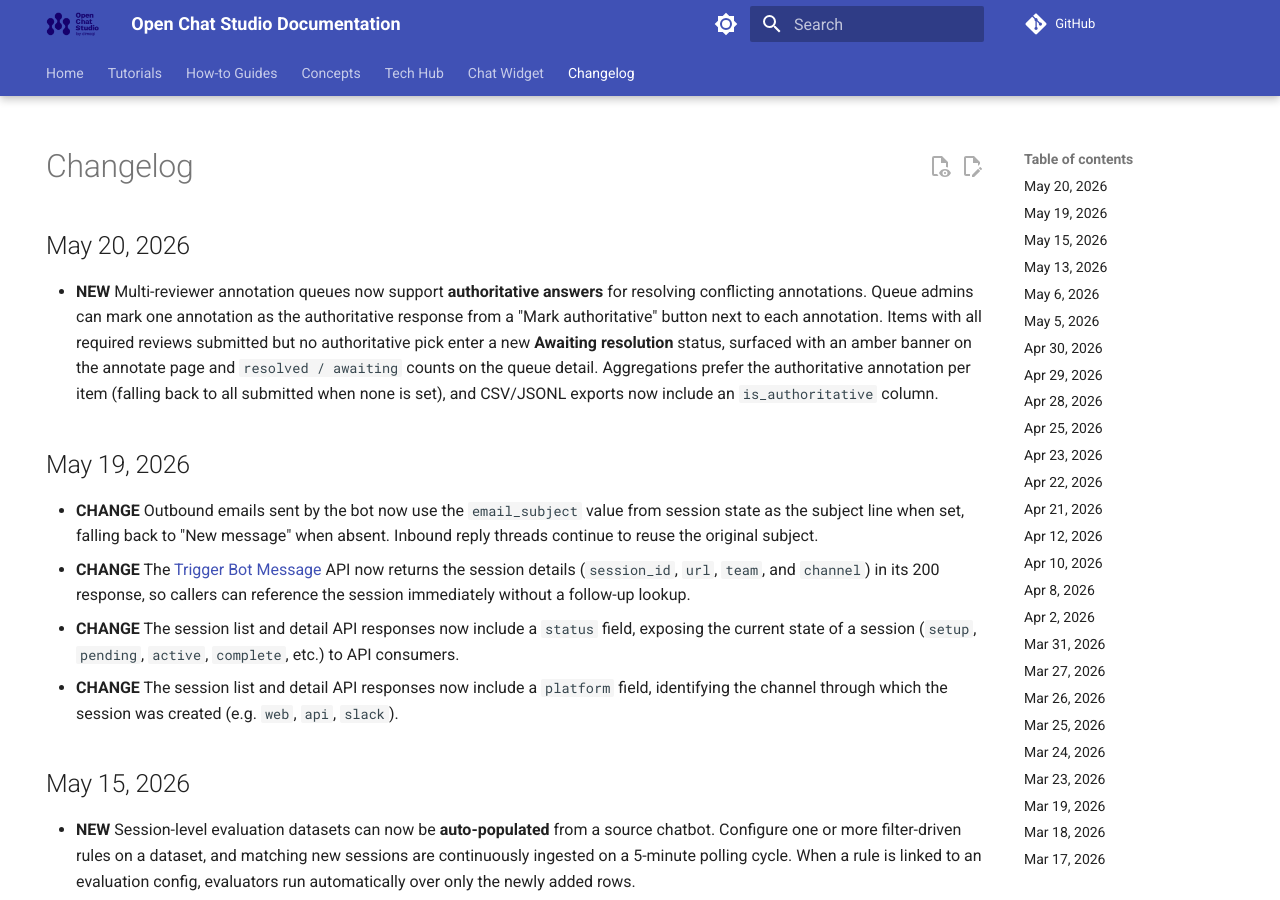
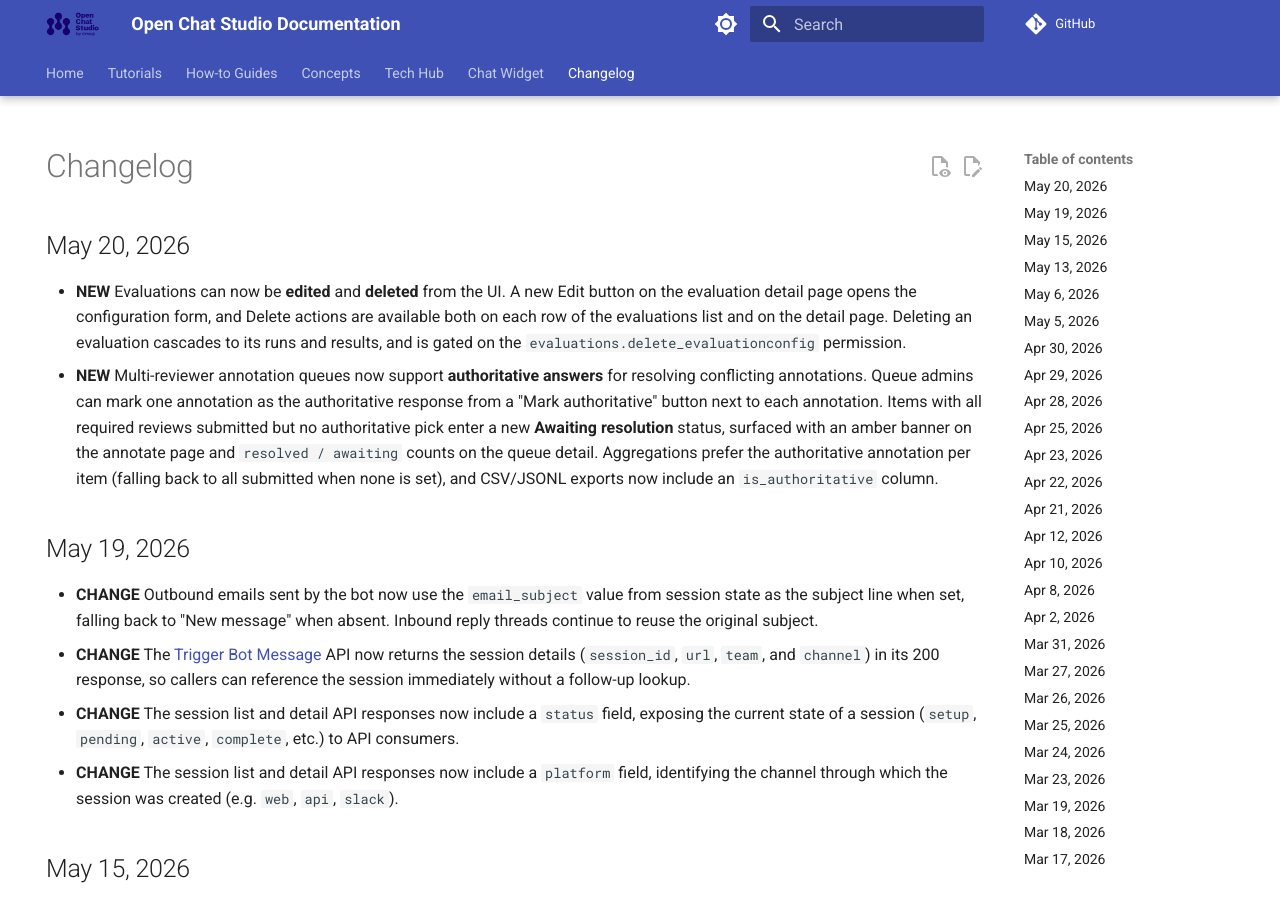
Before and after one commit to dimagi/open-chat-studio-docs, an MkDocs documentation site: the page built from docs/changelog.md, in a window 1280 px wide and 900 px high. Built offline with MkDocs 1.6.1 and Material for MkDocs 9.7.7, drawn with Linux system fonts in a browser that asks for light colours; a script that is not in the unit is left out; comment, search, counter and statistics services are not loaded.

Commit message:
update changelog and docs from OCS PR #3383
Co-Authored-By: Claude Opus 4.7 (1M context) <noreply@anthropic.com>

```diff
--- a/docs/changelog.md
+++ b/docs/changelog.md
@@ -5,6 +5,7 @@ hide:
 
 # Changelog
 ## May 20, 2026
+* **NEW** Evaluations can now be **edited** and **deleted** from the UI. A new Edit button on the evaluation detail page opens the configuration form, and Delete actions are available both on each row of the evaluations list and on the detail page. Deleting an evaluation cascades to its runs and results, and is gated on the `evaluations.delete_evaluationconfig` permission.
 * **NEW** Multi-reviewer annotation queues now support **authoritative answers** for resolving conflicting annotations. Queue admins can mark one annotation as the authoritative response from a "Mark authoritative" button next to each annotation. Items with all required reviews submitted but no authoritative pick enter a new **Awaiting resolution** status, surfaced with an amber banner on the annotate page and `resolved / awaiting` counts on the queue detail. Aggregations prefer the authoritative annotation per item (falling back to all submitted when none is set), and CSV/JSONL exports now include an `is_authoritative` column.
 
 ## May 19, 2026
```
